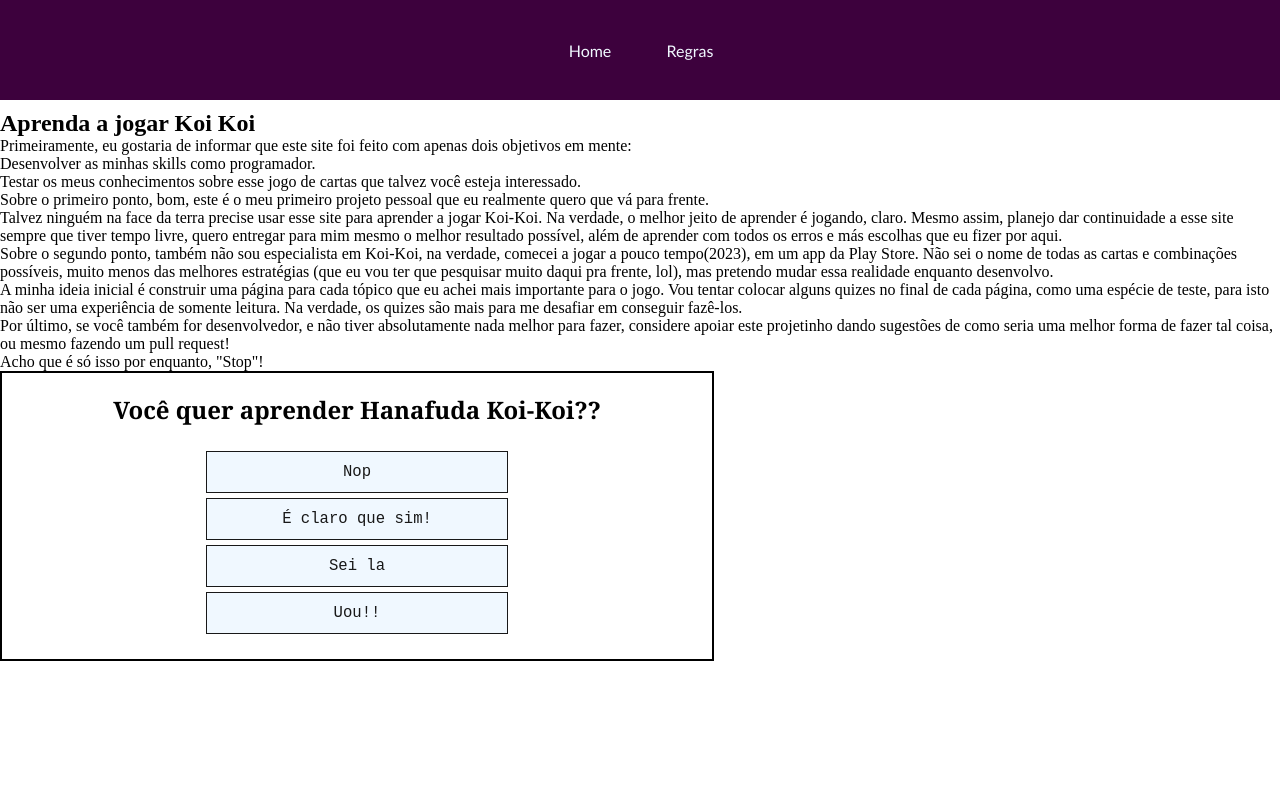
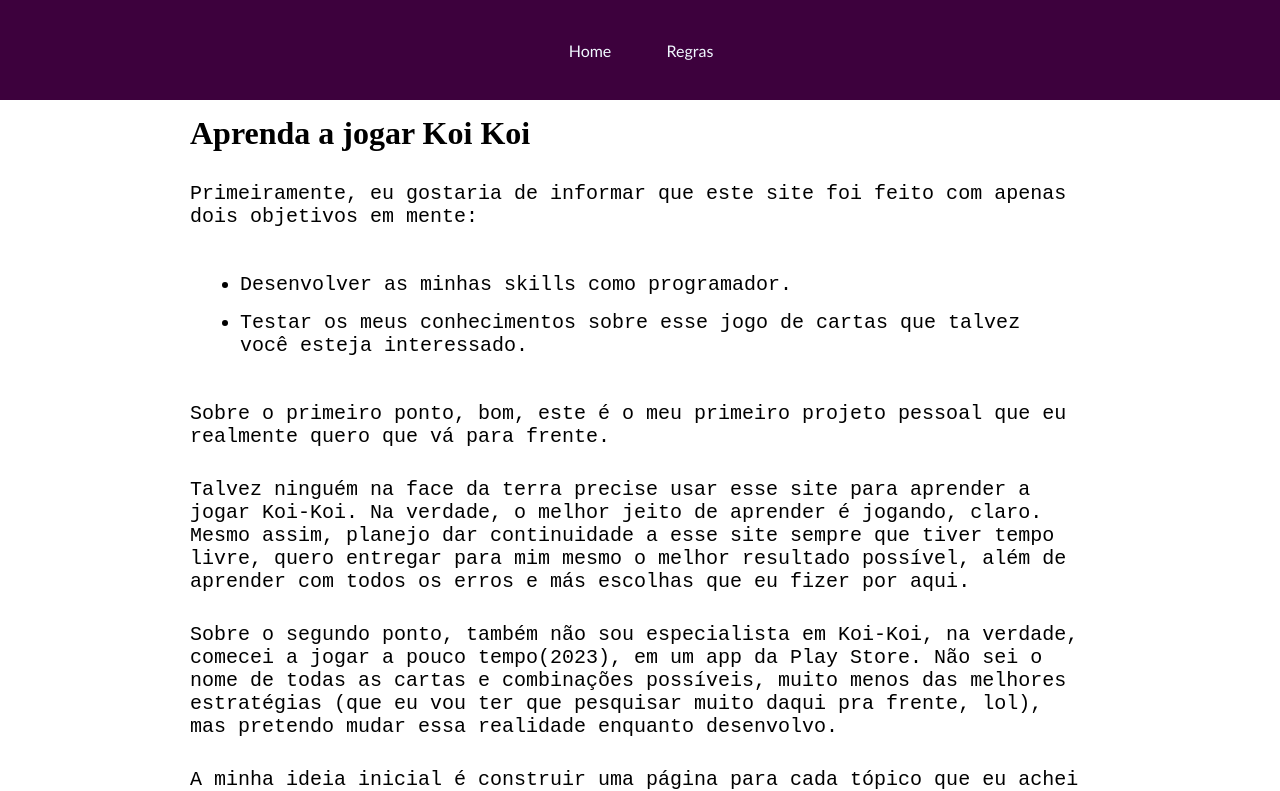
Before and after one commit to Davi-Morais/learn-koi-koi, a React (Vite) app: page / in a window 1280 px wide. Shown: the top 791 px of the page. Built offline with nearby package versions, Linux system fonts and the light colour scheme.

Commit message:
Ajustando estilo do site para os artigos

```diff
--- a/src/componentes/Home/index.tsx
+++ b/src/componentes/Home/index.tsx
@@ -6,8 +6,9 @@ function Home () {
 
     return (
         <>
-            <article>
-                <h1>Aprenda a jogar Koi Koi</h1>
+            <div className="blocoTexto">
+                <article className="artigo">
+                    <h1 className="titleArtigo">Aprenda a jogar Koi Koi</h1>
 
                     <p>Primeiramente, eu gostaria de informar que este site foi feito com apenas dois objetivos em mente:</p>
                     <ul>
@@ -27,6 +28,7 @@ function Home () {
 
                     <p>Acho que é só isso por enquanto, "Stop"!</p>
                 </article>
+            </div>
 
             <Quiz quiz={dados} />
 
--- a/src/componentes/Menu/index.css
+++ b/src/componentes/Menu/index.css
@@ -14,7 +14,6 @@
     display: flex;
     align-items: center;
     justify-content: center;
-    margin-bottom: 10px;
 }
 
 .rotas {
--- a/src/index.css
+++ b/src/index.css
@@ -2,3 +2,38 @@
     padding: 0%;
     margin: 0%;
 }
+
+.body {
+    background-color: aliceblue;
+}
+
+.blocoTexto {
+    width: auto;
+    height: auto;
+    display: flex;
+    flex-direction: column;
+    align-items: center;
+}
+
+.artigo {
+    display: flex;
+    flex-direction: column;
+    justify-content: center;
+    align-items:baseline;
+    max-width: 1000px;
+    height: auto;
+}
+
+.artigo * {
+    margin: 15px 50px 15px 50px;
+    font-family: monospace;
+    font-size: 20px;
+    line-break:normal;
+    text-align: start;
+}
+
+
+.titleArtigo {
+    font-family: cursive;
+    font-size: xx-large;
+}
```
Also changed, not shown: src/componentes/Home/index.css (deleted), src/componentes/Regras/index.css (deleted). Lines whose indentation alone changed are shown as unchanged.
